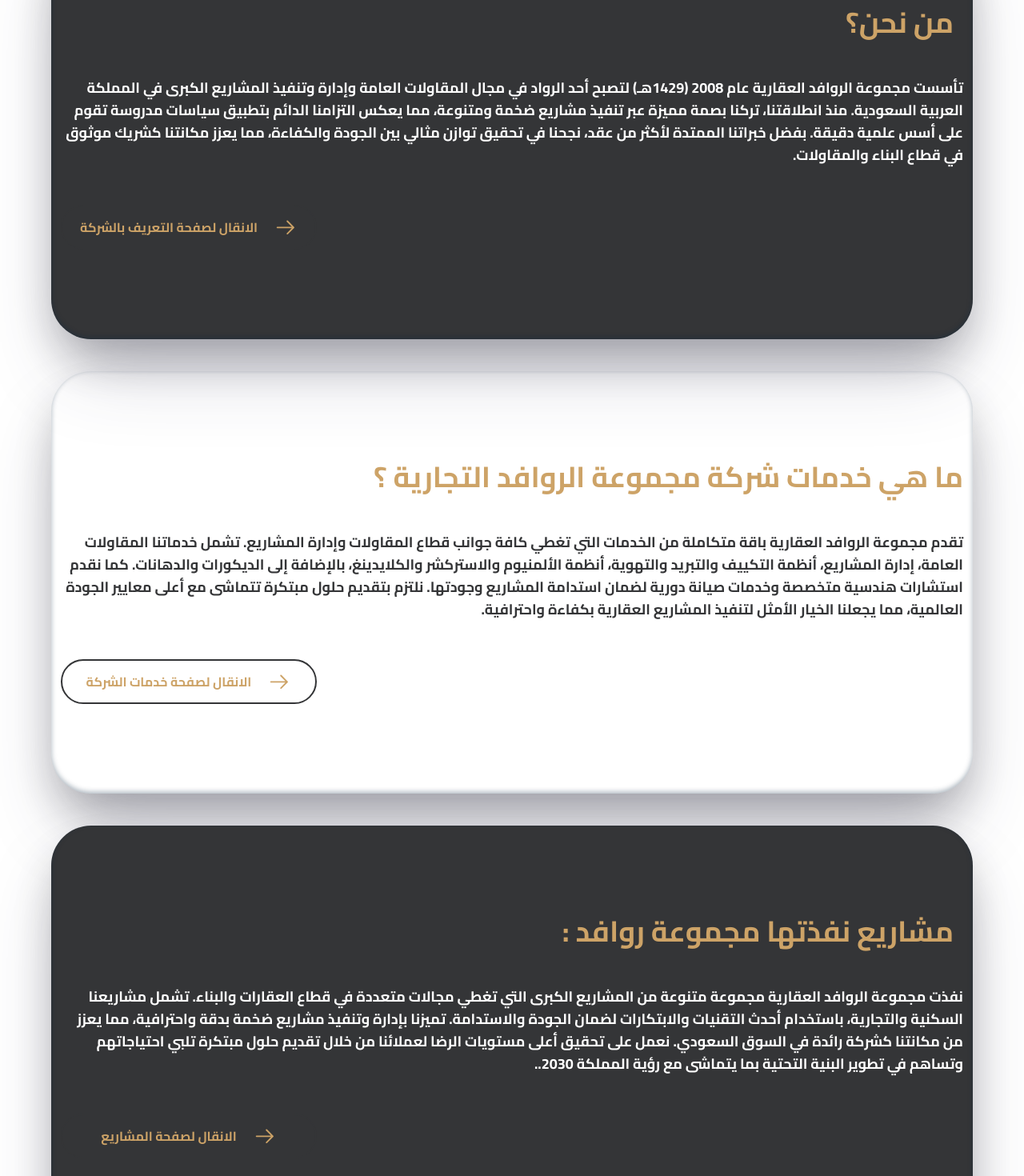
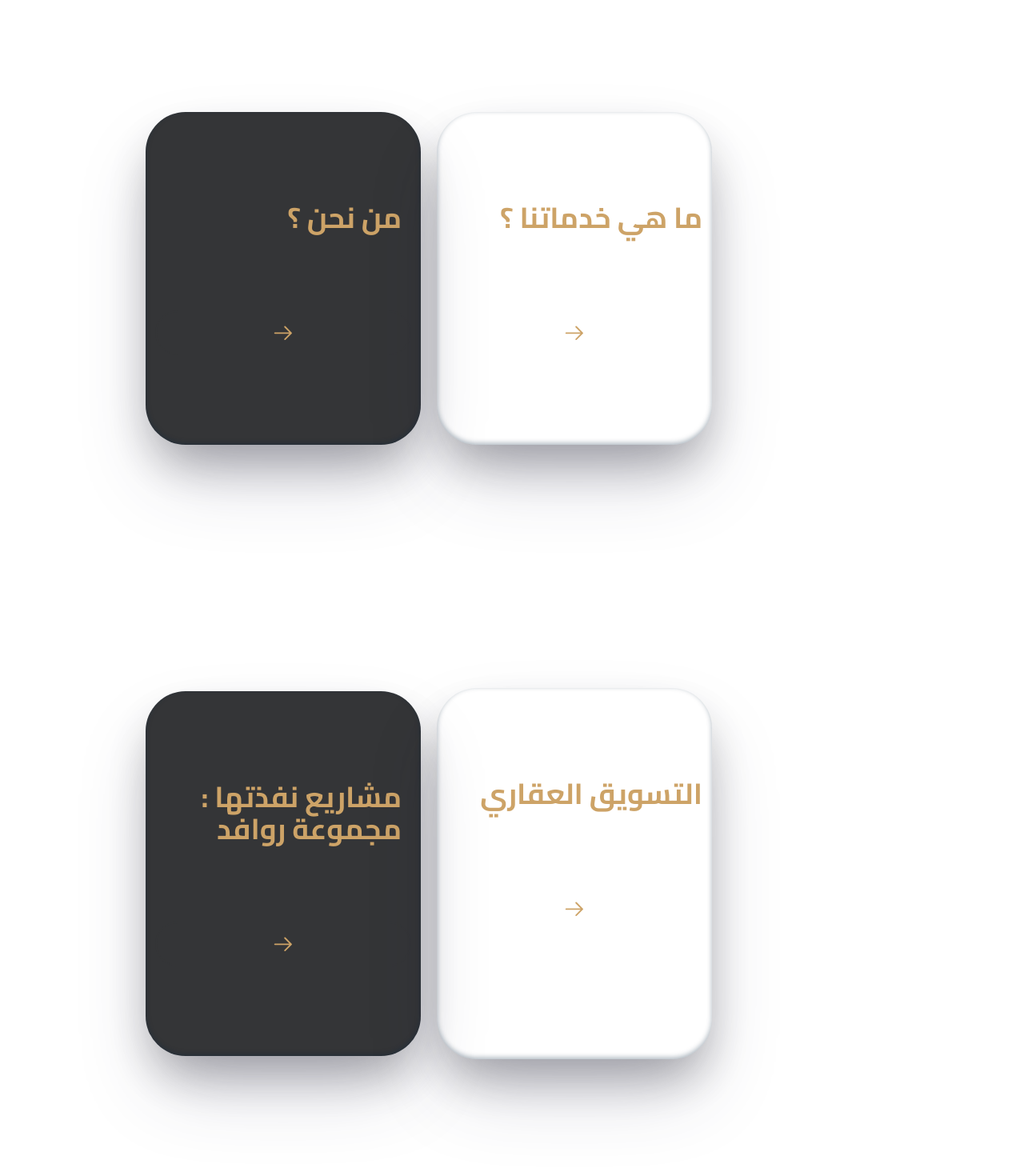
Before and after one commit to Jafar777/alrawafid-mern, a React (Vite) app in the folder client/: page / in a window 1280 px wide. Shown: the part 1660-3130 px from the top of the page at 80% size. Built offline with nearby package versions, Linux system fonts and the light colour scheme; no server answers.

Commit message:
affects homepage

```diff
--- a/client/package.json
+++ b/client/package.json
@@ -16,6 +16,7 @@
     "alrawafid-mern": "file:..",
     "firebase": "^10.12.3",
     "flowbite-react": "^0.10.1",
+    "gsap": "^3.12.5",
     "react": "^18.3.1",
     "react-circular-progressbar": "^2.1.0",
     "react-dom": "^18.3.1",
--- a/client/src/index.css
+++ b/client/src/index.css
@@ -227,3 +227,51 @@ animation try
     animation-timeline: view();
     animation-range: entry 0% cover 40%;
   }
+
+
+/* here */
+
+.card
+{
+	position:relative;
+	width:300px;
+	height:400px;
+	transform-style:preserve-3d;
+}
+.card .face
+{
+	position:absolute;
+	top:0;
+	left:0;
+	width:100%;
+	height:100%;
+	transform-style:preserve-3d;
+	display:flex;
+	justify-content:center;
+	align-items:center;
+	backface-visibility:hidden;
+	transition: 2s ease-in-out;
+	transform: perspective(500px) rotatey(0deg);
+}
+.card .face.front
+{
+
+}
+.card:hover .face.front
+{
+	transform: perspective(500px) rotatey(180deg);
+}
+.card .face.back
+{
+	transform: perspective(500px) rotatey(180deg);
+}
+.card:hover .face.back
+{
+	transform: perspective(500px) rotatey(360deg);
+}
+.card .face h2
+{
+	font-size:4em;
+	text-transform:uppercase;
+	transform: perspective(500px) translatez(50px);
+}
--- a/client/src/pages/Home.jsx
+++ b/client/src/pages/Home.jsx
@@ -90,9 +90,26 @@ export default function Home() {
       </section>
 
       </div>
+
+
+
+
       {/* top ends here  */}
-     <div className='view'>
-      <div className='blockers flex flex-col gap-6 p-28 px-3 max-w-6xl text-right mx-auto mt-10 custom-bg-color3'>
+     <div className=' view flex gap-6 p-28 px-3 max-w-4xl text-right mx-auto '>
+      <div className='card mt-40 mb-40 mr-10'>
+        <div className='face front'>
+        <div className='blockers flex flex-col gap-6 p-28 px-3 max-w-6xl text-right mx-auto mt-10 custom-bg-color3'>
+          <h1 className='md:text-4xl sm:text-base hover:underline font-bold custom-font-color1 mr-3'>من نحن ؟ </h1>
+          <p id='arabic' className='mt-6 mb-6 text-lg font-bold text-white text-right'>
+          </p>
+          <Link to={'/about'} className='flex'>
+          <button id='rawafidborder' className='flex flex-row items-center justify-center gap-5 custom-font-color1 rounded-full font-bold border-2 w-80 h-14'><GoArrowRight className='bold text-3xl'/></button>
+          </Link>
+      </div>
+        </div>
+
+        <div className='face back'>
+        <div className='blockers flex flex-col gap-6 p-28 px-3 max-w-6xl text-right mx-auto mt-10 custom-bg-color3'>
           <Link to={'/about'}>
           <h1 className='md:text-4xl sm:text-base hover:underline font-bold custom-font-color1 mr-3'>من نحن؟</h1>
           </Link>
@@ -104,9 +121,28 @@ export default function Home() {
           </Link>
 
       </div>
+        </div>
+      </div>
 
 
-      <div className='blockers flex flex-col gap-6 p-28 px-3 max-w-6xl text-right mx-auto mt-10'>
+
+      <div class="card mt-40 mb-40 mr-10">
+				<div class="face front">
+        <div className='blockers flex flex-col gap-6 p-28 px-3 max-w-6xl text-right mx-auto mt-10'>
+          <Link to={'/services'}>
+          <h1 className='md:text-4xl sm:text-base hover:underline font-bold custom-font-color1'>ما هي خدماتنا  ؟</h1>
+          </Link>
+          <p id='arabic' className='mt-6 mb-6 text-lg font-bold custom-font-color3 text-right'>
+          </p>
+          <Link to={'/services'} className='flex'>
+          <button id='rawafidborder' className='flex flex-row items-center justify-center gap-5 custom-font-color1 rounded-full font-bold  w-80 h-14'><GoArrowRight className='bold text-3xl'/></button>
+          </Link>
+
+      </div>
+
+				</div>
+				<div class="face back">
+        <div className='blockers flex flex-col gap-6 p-28 px-3 max-w-6xl text-right mx-auto mt-10'>
           <Link to={'/services'}>
           <h1 className='md:text-4xl sm:text-base hover:underline font-bold custom-font-color1'>ما هي خدمات شركة مجموعة الروافد التجارية ؟</h1>
           </Link>
@@ -119,9 +155,30 @@ export default function Home() {
 
       </div>
 
+				</div>
+			</div>
 
 
-      <div className=' blockers flex flex-col gap-6 p-28 px-3 max-w-6xl text-right mx-auto mt-10 custom-bg-color3'>
+
+
+      <div class="card mt-40 mb-40 mr-10">
+				<div class="face front">
+        <div className=' blockers flex flex-col gap-6 p-28 px-3 max-w-6xl text-right mx-auto mt-10 custom-bg-color3'>
+          <Link to={'/projects'}>
+          <h1 className='md:text-4xl sm:text-base hover:underline font-bold custom-font-color1 mr-3'>
+            : مشاريع نفذتها مجموعة روافد
+          </h1>
+          </Link>
+          <p id='arabic' className='mt-6 mb-6 text-lg font-bold text-right text-white'>
+          </p>
+          <Link to={'/projects'} className='flex'>
+          <button id='rawafidborder' className='flex flex-row items-center justify-center gap-5 custom-font-color1 rounded-full font-bold border-2 w-80 h-14'><GoArrowRight className='bold text-3xl'/></button>
+          </Link>
+
+      </div>
+				</div>
+				<div class="face back">
+        <div className=' blockers flex flex-col gap-6 p-28 px-3 max-w-6xl text-right mx-auto mt-10 custom-bg-color3'>
           <Link to={'/projects'}>
           <h1 className='md:text-4xl sm:text-base hover:underline font-bold custom-font-color1 mr-3'>
             : مشاريع نفذتها مجموعة روافد
@@ -134,9 +191,27 @@ export default function Home() {
           </Link>
 
       </div>
+				</div>
+			</div>
 
 
-      <div className='blockers flex flex-col gap-6 p-28 px-3 max-w-6xl text-right mx-auto mt-10 '>
+      <div class="card mt-40 mb-40 mr-10">
+				<div class="face front">
+        <div className='blockers flex flex-col gap-6 p-28 px-3 max-w-6xl text-right mx-auto mt-10 '>
+      <Link to={'/orders'}>
+        <h1 className='md:text-4xl sm:text-base hover:underline font-bold custom-font-color1'>
+           التسويق العقاري
+        </h1>
+        </Link>
+        <p id='arabic' className='mt-6 mb-6 text-lg font-bold custom-font-color3 text-right'> </p>
+        <Link to={'/listingsearch'} className='flex'>
+          <button id='rawafidborder' className='flex flex-row items-center justify-center gap-5 custom-font-color1 rounded-full font-bold w-80 h-14'><GoArrowRight className='bold text-3xl'/></button>
+          </Link>
+          <br />
+      </div>
+				</div>
+				<div class="face back">
+        <div className='blockers flex flex-col gap-6 p-28 px-3 max-w-6xl text-right mx-auto mt-10 '>
       <Link to={'/orders'}>
         <h1 className='md:text-4xl sm:text-base hover:underline font-bold custom-font-color1'>
            التسويق العقاري
@@ -153,6 +228,10 @@ export default function Home() {
           <button id='rawafidborder' className='flex flex-row items-center justify-center gap-5 custom-font-color1 rounded-full font-bold border-2 w-80 h-14'>راسلنا هنا لطلب عقار معين <FaRegHandPointUp className='bold text-3xl'/></button>
           </Link>
       </div>
+				</div>
+			</div>
+
+
       </div>
 
 
```
Also changed, not shown: 1 other file (tests, documents, lock files or other folders).
